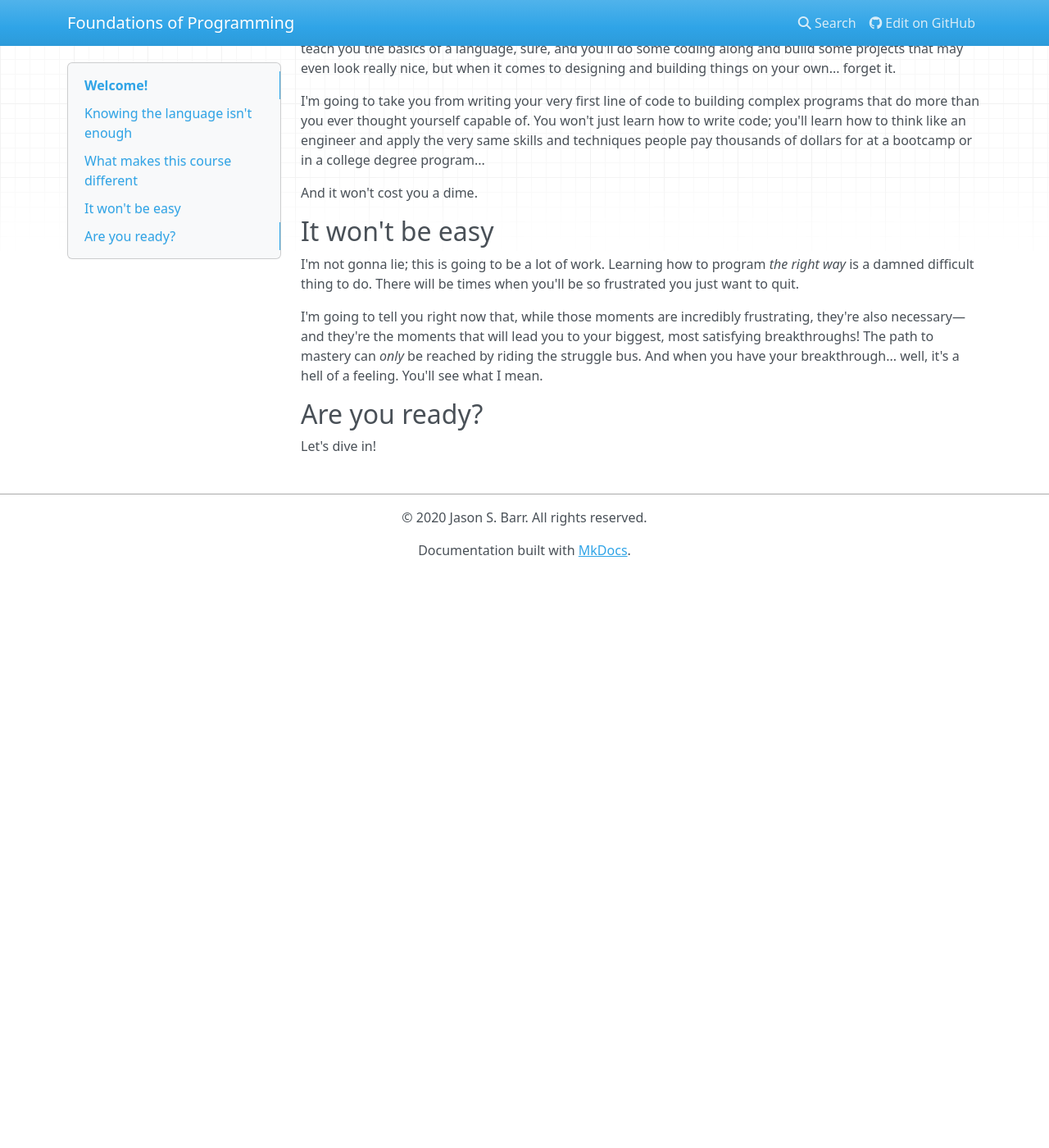
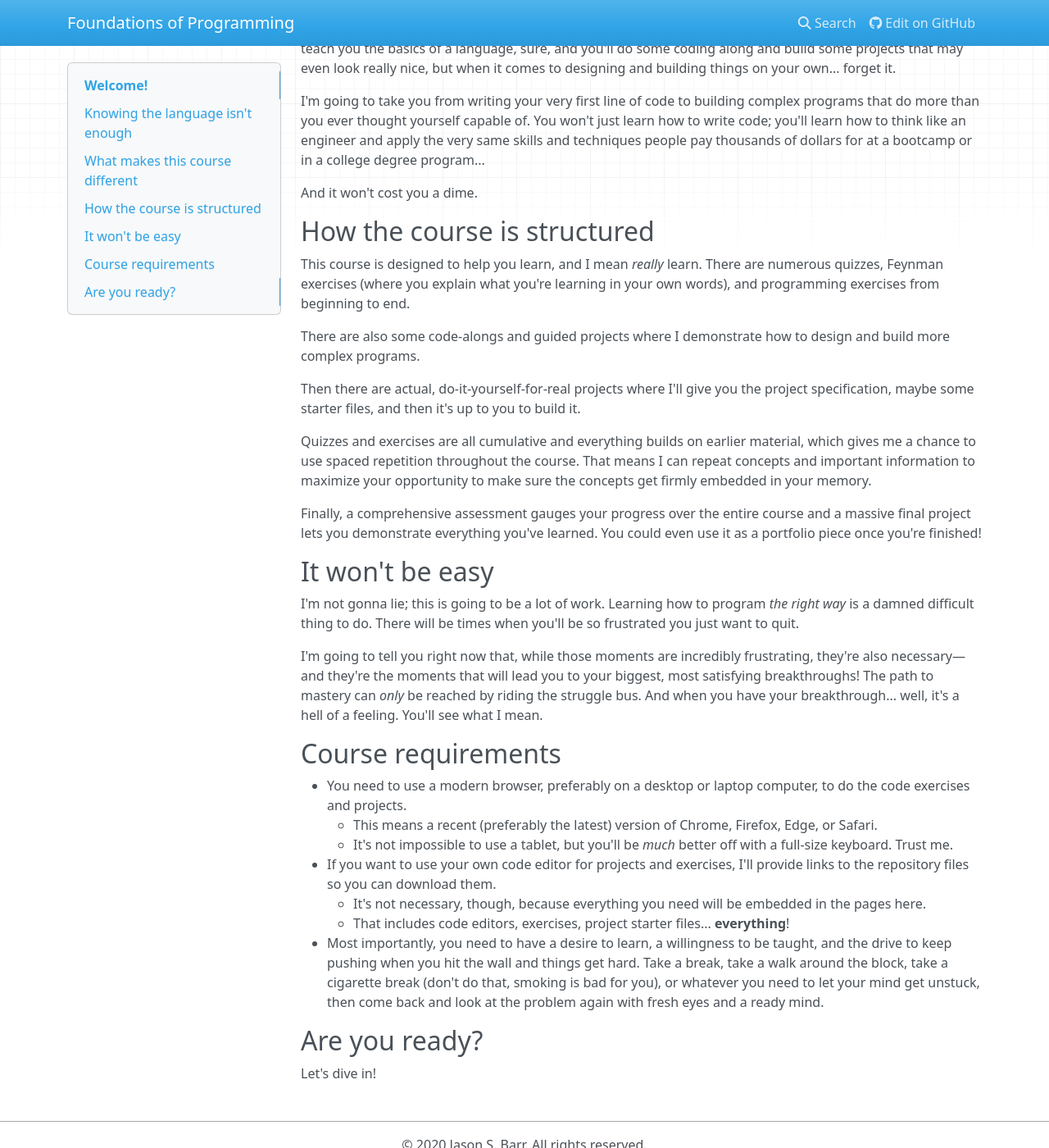
Before and after one commit to jasonsbarr/foundations-of-programming-javascript, an MkDocs documentation site: the page built from docs/index.md, in a window 1280 px wide and 1400 px high, scrolled down 484 px. Shown: the whole window at 82% size. Built offline with MkDocs 1.6.1, drawn with Linux system fonts in a browser that asks for light colours; nearby versions of some CDN libraries; before the commit the page ends 1183 px from its top, so only the background shows below that.

Commit message:
Add course requirements

```diff
--- a/docs/index.md
+++ b/docs/index.md
@@ -18,12 +18,34 @@ I'm going to take you from writing your very first line of code to building comp
 
 And it won't cost you a dime.
 
+## How the course is structured
+
+This course is designed to help you learn, and I mean *really* learn. There are numerous quizzes, Feynman exercises (where you explain what you're learning in your own words), and programming exercises from beginning to end.
+
+There are also some code-alongs and guided projects where I demonstrate how to design and build more complex programs.
+
+Then there are actual, do-it-yourself-for-real projects where I'll give you the project specification, maybe some starter files, and then it's up to you to build it.
+
+Quizzes and exercises are all cumulative and everything builds on earlier material, which gives me a chance to use spaced repetition throughout the course. That means I can repeat concepts and important information to maximize your opportunity to make sure the concepts get firmly embedded in your memory.
+
+Finally, a comprehensive assessment gauges your progress over the entire course and a massive final project lets you demonstrate everything you've learned. You could even use it as a portfolio piece once you're finished!
+
 ## It won't be easy
 
 I'm not gonna lie; this is going to be a lot of work. Learning how to program *the right way* is a damned difficult thing to do. There will be times when you'll be so frustrated you just want to quit.
 
 I'm going to tell you right now that, while those moments are incredibly frustrating, they're also necessary&mdash;and they're the moments that will lead you to your biggest, most satisfying breakthroughs! The path to mastery can *only* be reached by riding the struggle bus. And when you have your breakthrough... well, it's a hell of a feeling. You'll see what I mean.
 
+## Course requirements
+
+- You need to use a modern browser, preferably on a desktop or laptop computer, to do the code exercises and projects.
+    - This means a recent (preferably the latest) version of Chrome, Firefox, Edge, or Safari.
+    - It's not impossible to use a tablet, but you'll be *much* better off with a full-size keyboard. Trust me.
+- If you want to use your own code editor for projects and exercises, I'll provide links to the repository files so you can download them.
+    - It's not necessary, though, because everything you need will be embedded in the pages here.
+    - That includes code editors, exercises, project starter files... **everything**!
+- Most importantly, you need to have a desire to learn, a willingness to be taught, and the drive to keep pushing when you hit the wall and things get hard. Take a break, take a walk around the block, take a cigarette break (don't do that, smoking is bad for you), or whatever you need to let your mind get unstuck, then come back and look at the problem again with fresh eyes and a ready mind.
+
 ## Are you ready?
 
 Let's dive in!
```
